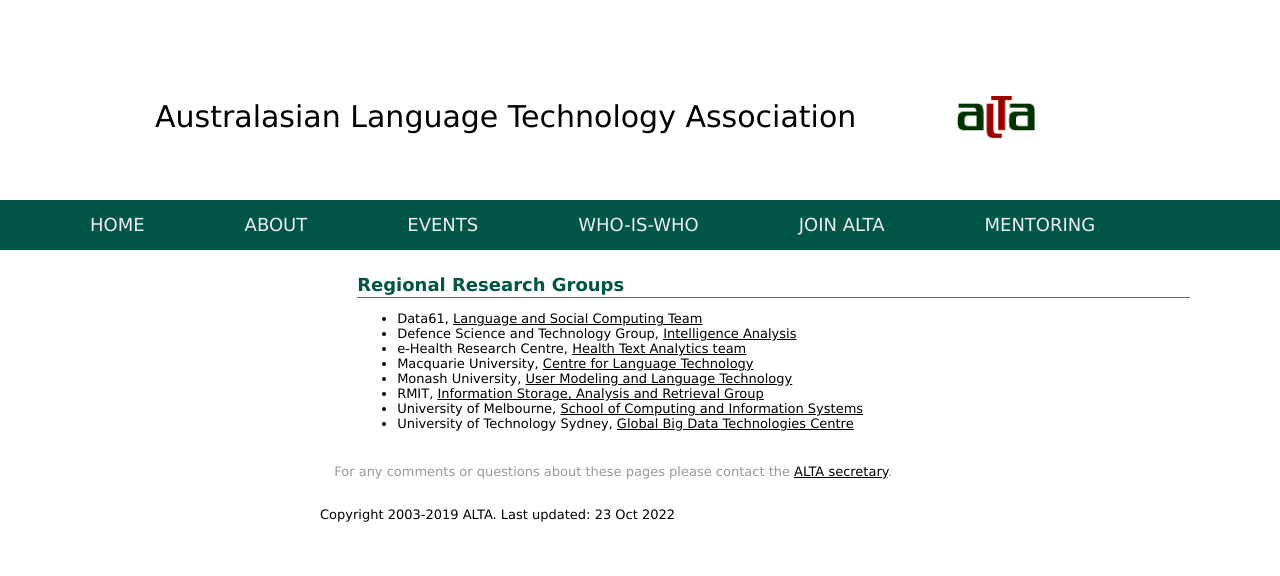
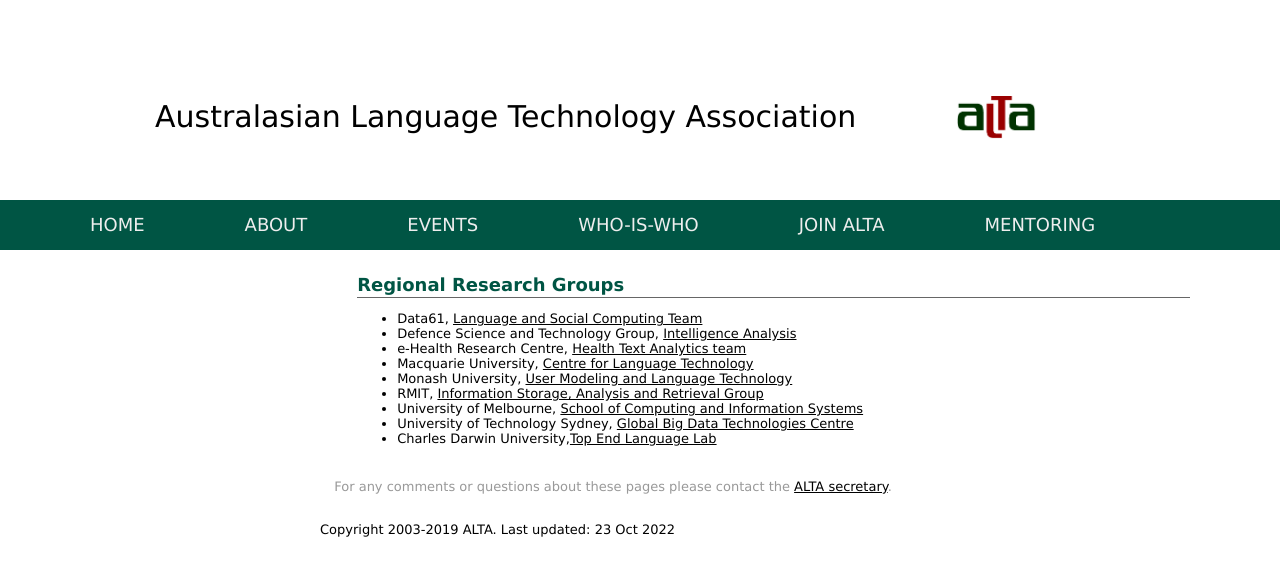
Before and after one commit to altaexec/alta-website, a Jekyll site: the page built from resources/index.html, in a window 1280 px wide. Shown: the top 576 px of the page. Built offline with Jekyll 4.4.1, drawn with Linux system fonts in a browser that asks for light colours.

Commit message:
add TELL to regional research groups

```diff
--- a/resources/index.html
+++ b/resources/index.html
@@ -16,4 +16,5 @@
     <li>RMIT, <a href="http://www.rmit-ir.org/">Information Storage, Analysis and Retrieval Group</a></li>
     <li>University of Melbourne, <a href="https://cis.unimelb.edu.au/">School of Computing and Information Systems</a></li>
     <li>University of Technology Sydney, <a href="https://www.uts.edu.au/research-and-teaching/our-research/global-big-data-technologies-centre">Global Big Data Technologies Centre</a></li>
+    <li>Charles Darwin University,<a href="https://language-lab.cdu.edu.au/">Top End Language Lab</a> </li>
 </ul>
```
